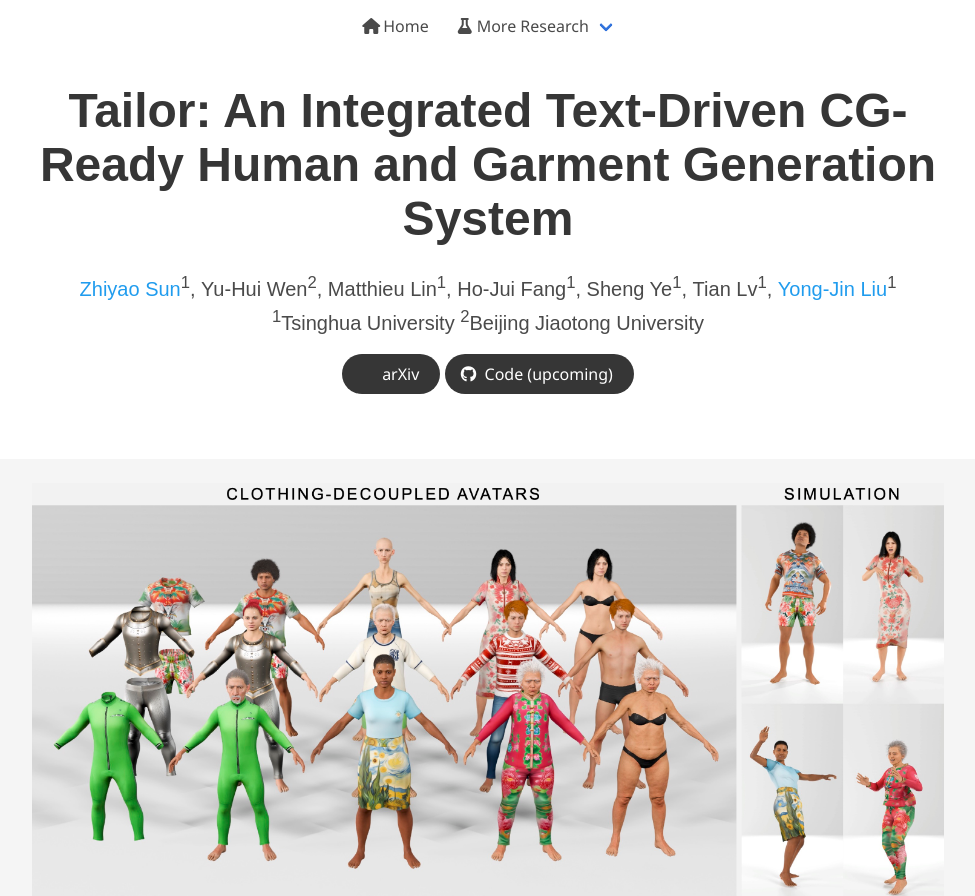
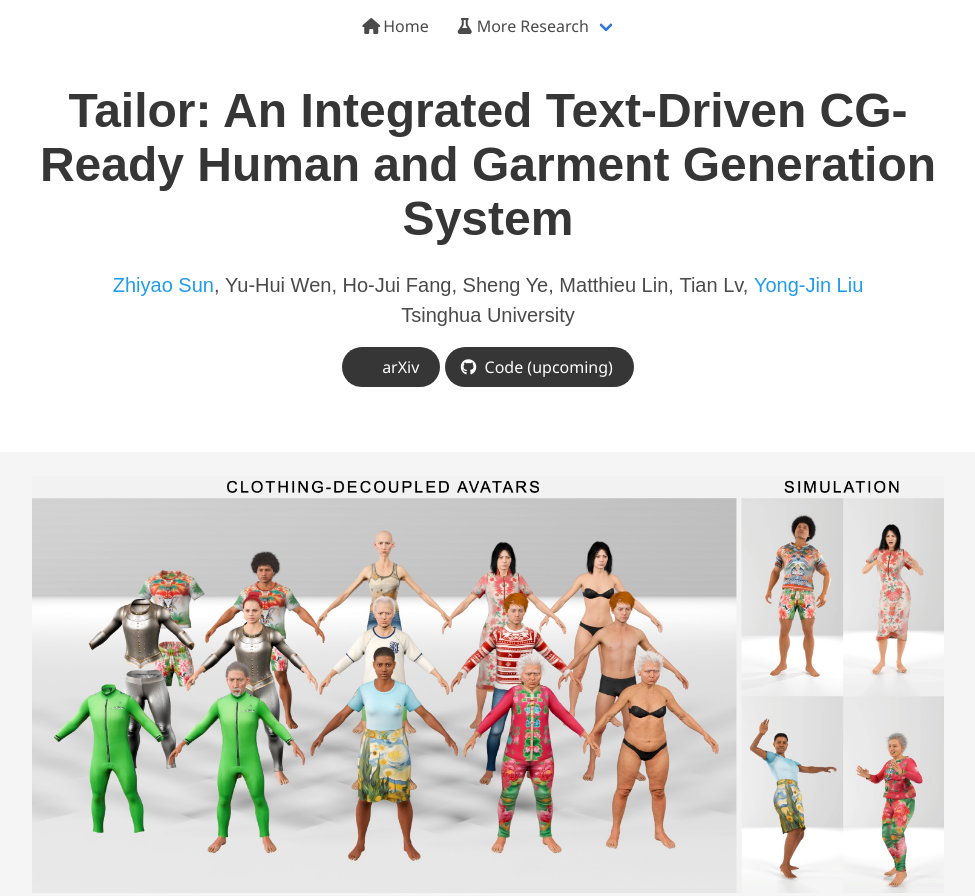
Before and after one commit to human-tailor/human-tailor.github.io, a plain HTML site: page index.html in a window 1280 px wide. Shown: the top 896 px of the page, without its empty margins (152-1127 px from the left). Drawn offline with nearby package versions, Linux system fonts and the light colour scheme; some icons are missing; a web font is replaced by a local one.

Commit message:
fix: update meta description, title, and author list

```diff
--- a/index.html
+++ b/index.html
@@ -3,10 +3,10 @@
 
 <head>
   <meta charset="utf-8">
-  <meta name="description" content="Tailor: An Integrated Text-Driven CG-Ready Human and Garment Generation System">
+  <meta name="description" content="Tailor: A Text-to-3D Framework for Joint Generation of CG-Ready Humans and Compatible Garments">
   <meta name="keywords" content="garment generation, 3D human generation, text-to-3D generation">
   <meta name="viewport" content="width=device-width, initial-scale=1">
-  <title>Tailor: An Integrated Text-Driven CG-Ready Human and Garment Generation System</title>
+  <title>Tailor: A Text-to-3D Framework for Joint Generation of CG-Ready Humans and Compatible Garments</title>
 
   <!-- Google tag (gtag.js) -->
   <script async src="https://www.googletagmanager.com/gtag/js?id=G-63V58KET5H"></script>
@@ -85,31 +85,30 @@
             </div> -->
             <div class="is-size-5 publication-authors">
               <span class="author-block">
-                <a href="https://github.com/RainEggplant">Zhiyao Sun</a><sup>1</sup>,
+                <a href="https://github.com/RainEggplant">Zhiyao Sun</a>,
               </span>
               <span class="author-block">
-                Yu-Hui Wen<sup>2</sup>,
+                Yu-Hui Wen,
               </span>
               <span class="author-block">
-                Matthieu Lin<sup>1</sup>,
+                Ho-Jui Fang,
               </span>
               <span class="author-block">
-                Ho-Jui Fang<sup>1</sup>,
+                Sheng Ye,
               </span>
               <span class="author-block">
-                Sheng Ye<sup>1</sup>,
+                Matthieu Lin,
               </span>
               <span class="author-block">
-                Tian Lv<sup>1</sup>,
+                Tian Lv,
               </span>
               <span class="author-block">
-                <a href="https://yongjinliu.github.io/">Yong-Jin Liu</a><sup>1</sup>
+                <a href="https://yongjinliu.github.io/">Yong-Jin Liu</a>
               </span>
             </div>
 
             <div class="is-size-5 publication-authors">
-              <span class="author-block"><sup>1</sup>Tsinghua University</span>
-              <span class="author-block"><sup>2</sup>Beijing Jiaotong University</span>
+              <span class="author-block">Tsinghua University</span>
             </div>
 
             <div class="column has-text-centered">
@@ -440,8 +439,8 @@
     <div class="container is-max-desktop content">
       <h2 class="title">BibTeX</h2>
       <pre><code>@misc{sun2025tailor,
-  title={Tailor: An Integrated Text-Driven CG-Ready Human and Garment Generation System},
-  author={Zhiyao Sun and Yu-Hui Wen and Matthieu Lin and Ho-Jui Fang and Sheng Ye and Tian Lv and Yong-Jin Liu},
+  title={A Text-to-3D Framework for Joint Generation of CG-Ready Humans and Compatible Garments},
+  author={Zhiyao Sun and Yu-Hui Wen and Ho-Jui Fang and Sheng Ye and Matthieu Lin and Tian Lv and Yong-Jin Liu},
   year={2025},
   eprint={2503.12052},
   archivePrefix={arXiv},
```
